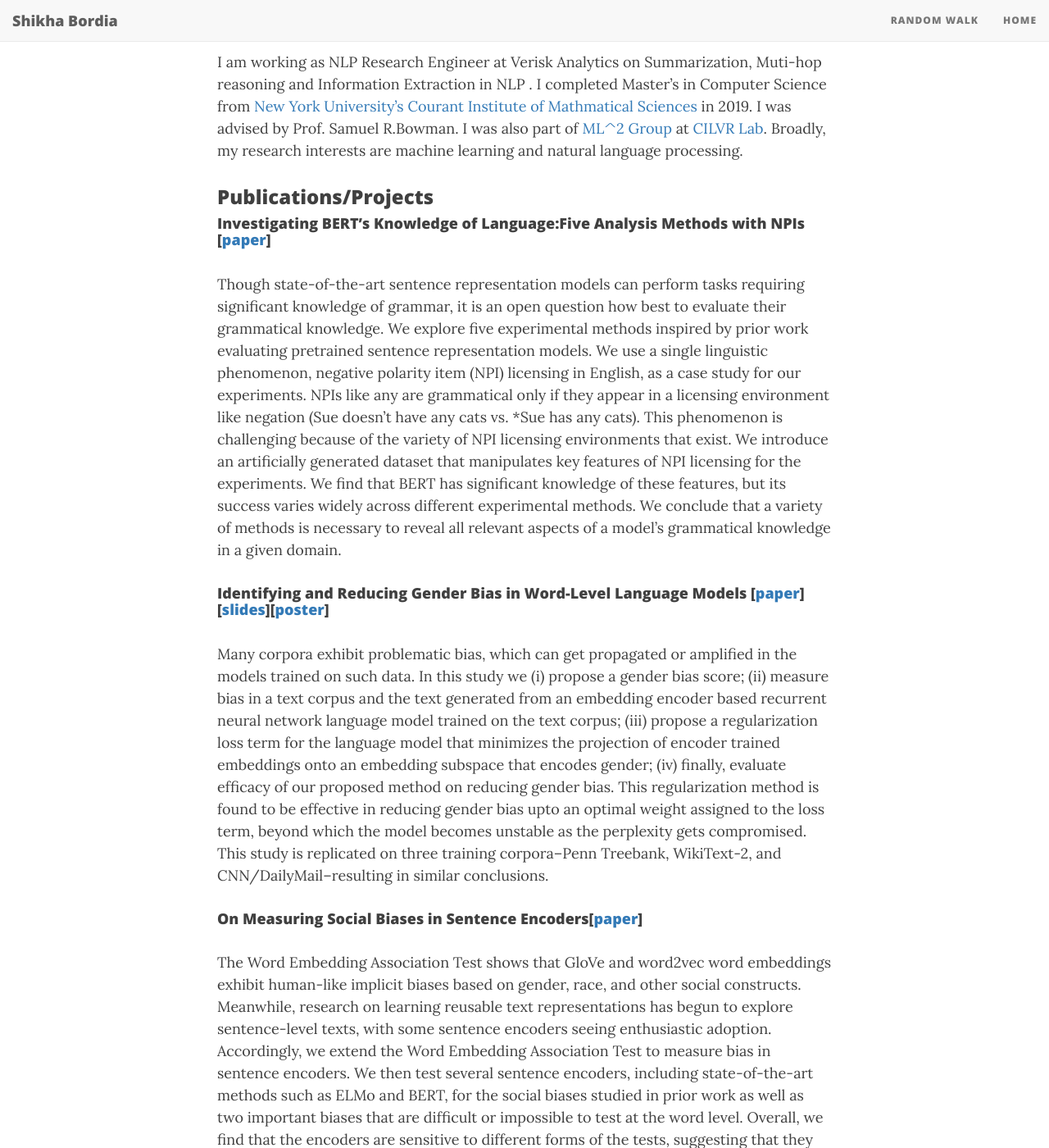
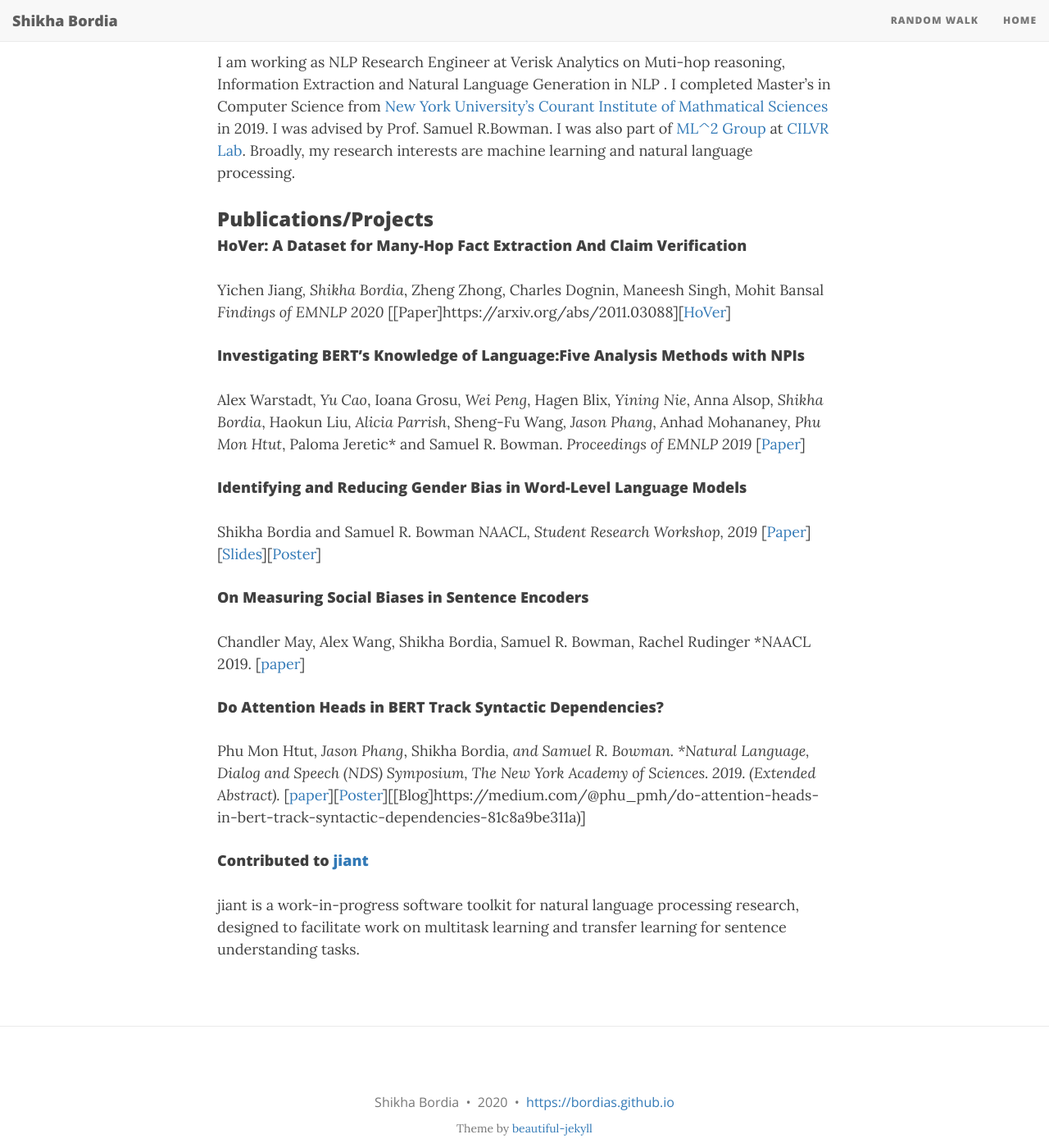
Before and after one commit to BordiaS/bordias.github.io, a Jekyll site: the page built from index.md, in a window 1280 px wide and 1400 px high, scrolled down 204 px. Shown: the whole window at 82% size. Built offline with Jekyll 4.4.1, drawn with Linux system fonts in a browser that asks for light colours; nearby versions of some CDN libraries; the list of posts is cut into pages by our own code; some of the changed text lies outside the part shown.

Commit message:
HoVer update

```diff
--- a/index.md
+++ b/index.md
@@ -8,42 +8,62 @@ title: About me
 <h1 align="center">Shikha Bordia</h1>
 
 ### Professional Background
-I am working as NLP Research Engineer at Verisk Analytics on Summarization, Muti-hop reasoning and Information Extraction in NLP . I completed Master's in Computer Science from [New York University’s](http://www.nyu.edu/) [Courant Institute of Mathmatical Sciences](https://cs.nyu.edu/home/index.html) in 2019. I was advised by Prof. Samuel R.Bowman. I was also part of [ML^2 Group](https://wp.nyu.edu/ml2/) at [CILVR Lab](https://wp.nyu.edu/cilvr/).  Broadly, my research interests are machine learning and natural language processing.
+I am working as NLP Research Engineer at Verisk Analytics on Muti-hop reasoning, Information Extraction and Natural Language Generation in NLP . I completed Master's in Computer Science from [New York University’s](http://www.nyu.edu/) [Courant Institute of Mathmatical Sciences](https://cs.nyu.edu/home/index.html) in 2019. I was advised by Prof. Samuel R.Bowman. I was also part of [ML^2 Group](https://wp.nyu.edu/ml2/) at [CILVR Lab](https://wp.nyu.edu/cilvr/).  Broadly, my research interests are machine learning and natural language processing.
 
 ### Publications/Projects
-#### Investigating BERT’s Knowledge of Language:Five Analysis Methods with NPIs [[paper](https://arxiv.org/pdf/1909.02597.pdf)]
-Though state-of-the-art sentence representation models can perform tasks requiring significant knowledge of grammar, it is an open question how best to evaluate their grammatical knowledge. We explore five experimental methods inspired by prior work evaluating pretrained sentence representation models. We use a single linguistic phenomenon, negative polarity item (NPI) licensing in English, as a case study for our experiments. NPIs like any are grammatical only if they appear in a licensing environment like negation (Sue doesn’t have any cats vs. *Sue has any cats). This phenomenon is challenging because of
-the variety of NPI licensing environments that exist. We introduce an artificially generated dataset that manipulates key features of NPI licensing for the experiments. We find that BERT has significant knowledge of these features, but its success varies widely across different experimental methods. We conclude that a variety of methods is necessary to reveal all relevant aspects of a model’s grammatical knowledge in a given domain.
 
-#### Identifying and Reducing Gender Bias in Word-Level Language Models [[paper](https://aclweb.org/anthology/papers/N/N19/N19-3002/)][[slides](https://bordias.github.io/gender_bias_slides.pdf)][[poster](https://bordias.github.io/poster.pdf)]
-Many corpora exhibit problematic bias, which can  get propagated  or  amplified  in  the  models trained on such data. In this study we (i) propose a gender bias score; (ii) measure bias in a text corpus and the text generated from an embedding encoder based recurrent  neural  network language model trained on the text corpus; (iii) propose a regularization loss term for the language model that minimizes the projection of encoder trained embeddings onto an embedding subspace that encodes gender; (iv) finally, evaluate efficacy of our proposed method on reducing gender bias. This regularization method is found to be effective in reducing gender bias upto  an  optimal weight assigned to the loss term, beyond  which the model becomes unstable as the perplexity gets compromised. This study is replicated on three training corpora--Penn Treebank,  WikiText-2, and CNN/DailyMail--resulting in similar conclusions.
+#### HoVer: A Dataset for Many-Hop Fact Extraction And Claim Verification
+Yichen Jiang*, Shikha Bordia*, Zheng Zhong, Charles Dognin, Maneesh Singh, Mohit Bansal
+*Findings of EMNLP 2020*
+[[Paper]https://arxiv.org/abs/2011.03088][[HoVer](https://hover-nlp.github.io/)]
 
-#### On Measuring Social Biases in Sentence Encoders[[paper](https://aclweb.org/anthology/papers/N/N19/N19-1063/)]
-The Word Embedding Association Test shows that GloVe and word2vec word embeddings exhibit human-like implicit biases based on gender, race, and other social constructs. Meanwhile, research on learning reusable text representations has begun to explore sentence-level texts, with some sentence encoders seeing enthusiastic adoption. Accordingly, we extend the Word Embedding Association Test to measure bias in sentence encoders. We then test several sentence encoders, including state-of-the-art methods such as ELMo and BERT, for the social biases studied in prior work as well as two important biases that are difficult or impossible to test at the word level. Overall, we find that the encoders are sensitive to different forms of the tests, suggesting that they do not represent social bias analogously to word embeddings. We conclude by proposing directions for future work on quantifying bias in sentence encoders.
 
-#### Do Attention Heads in BERT Track Syntactic Dependencies?[[paper](https://arxiv.org/abs/1911.12246)]
-We investigate the extent to which individual attention heads in pretrained transformer language models, such as BERT and RoBERTa, implicitly capture syntactic dependency relations. We employ two methods---taking the maximum attention weight and computing the maximum spanning tree---to extract implicit dependency relations from the attention weights of each layer/head, and compare them to the ground-truth Universal Dependency (UD) trees. We show that, for some UD relation types, there exist heads that can recover the dependency type significantly better than baselines on parsed English text, suggesting that some self-attention heads act as a proxy for syntactic structure. We also analyze BERT fine-tuned on two datasets---the syntax-oriented CoLA and the semantics-oriented MNLI---to investigate whether fine-tuning affects the patterns of their self-attention, but we do not observe substantial differences in the overall dependency relations extracted using our methods. Our results suggest that these models have some specialist attention heads that track individual dependency types, but no generalist head that performs holistic parsing significantly better than a trivial baseline, and that analyzing attention weights directly may not reveal much of the syntactic knowledge that BERT-style models are known to learn.
+#### Investigating BERT’s Knowledge of Language:Five Analysis Methods with NPIs
+Alex Warstadt*, Yu Cao*, Ioana Grosu*, Wei Peng*, Hagen Blix*, Yining Nie*, Anna Alsop*, Shikha Bordia*, Haokun Liu*, Alicia Parrish*, Sheng-Fu Wang*, Jason Phang*, Anhad Mohananey*, Phu Mon Htut*, Paloma Jeretic* and Samuel R. Bowman.
+*Proceedings of EMNLP 2019*
+[[Paper](https://arxiv.org/pdf/1909.02597.pdf)]
+
+
+#### Identifying and Reducing Gender Bias in Word-Level Language Models
+Shikha Bordia and Samuel R. Bowman
+*NAACL, Student Research Workshop, 2019*
+[[Paper](https://aclweb.org/anthology/papers/N/N19/N19-3002/)][[Slides](https://bordias.github.io/gender_bias_slides.pdf)][[Poster](https://bordias.github.io/poster.pdf)]
+
+#### On Measuring Social Biases in Sentence Encoders
+Chandler May, Alex Wang, Shikha Bordia, Samuel R. Bowman, Rachel Rudinger
+*NAACL 2019.
+[[paper](https://aclweb.org/anthology/papers/N/N19/N19-1063/)]
+
+#### Do Attention Heads in BERT Track Syntactic Dependencies?
+Phu Mon Htut*, Jason Phang*, Shikha Bordia*, and Samuel R. Bowman.
+*Natural Language, Dialog and Speech (NDS) Symposium, The New York Academy of Sciences. 2019. (Extended Abstract).*
+[[paper](https://arxiv.org/abs/1911.12246)][[Poster](https://phumonhtut.me/publications/2019NDS/NDSposter.pdf)][[Blog]https://medium.com/@phu_pmh/do-attention-heads-in-bert-track-syntactic-dependencies-81c8a9be311a)]
 
 #### Contributed to [jiant](https://github.com/nyu-mll/jiant)
 jiant is a work-in-progress software toolkit for natural language processing research, designed to facilitate work on multitask learning and transfer learning for sentence understanding tasks.
 
-
+<!---
 #### Improving pre-training and decoding in Machine Translation
 There have been lot of recent advances in Machine Translation that have focused on network architectures, attention mechanisms and sequence-level training. Most of the approaches emphasize on modelling the languages better using attention. Here we explore three methods that rely on augmenting data using a pseudo-parallel corpus, improving the decoding strategy and pre-training the encoders and evaluate their effect on the machine translation task.
-
-
+--->
+<!---
 #### Statistical Machine Translation
 Implemented a word-based statistical translation model (IBM Model) that extracts phrases using word alignment and performs parameter estimation for partially observed data using expectation maximization.
-
+--->
+<!---
 #### Text Classifier
 Implemented maximum entropy classifier character model and feature extractor code for word classification. Further improved the model by implementing a one layer Perceptron.
-
+--->
+<!---
 #### Hidden Markov Model for part of speech tagger
 Implemented a Hidden Markov model tagger using forward-backward algorithm and Viterbi decoder for unlabeled text data.
-
+--->
+<!---
 #### Nowcasted Gross Domestic Product
 Implemented Stochastic modeling techniques for modeling structured products and the underlying economic variables were now-casted using Autoregressive Integrated Moving Average (ARIMA) model.
-
+--->
+<!---
 #### Operating System - Process Scheduler and Virtual Memory Manager
 Process Scheduler: Implemented scheduling policies  (First In First Out, Last In Last Out, Shortest Job First, RoundRobin and PriorityScheduler) on processes executing on a system using Discrete Event Simulation}
 Virtual Memory Manager: Implemented the core features of a virtual memory manager serving multiple processes and under memory constraints.
+--->
```
